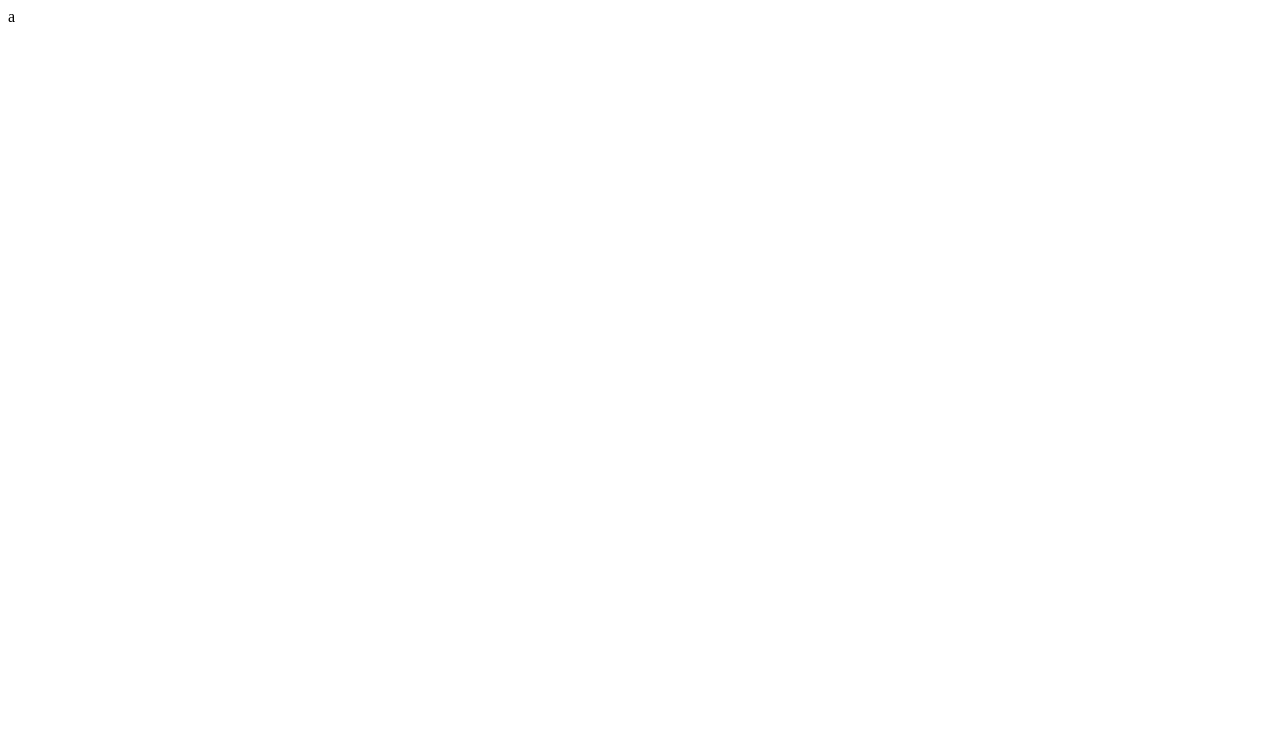
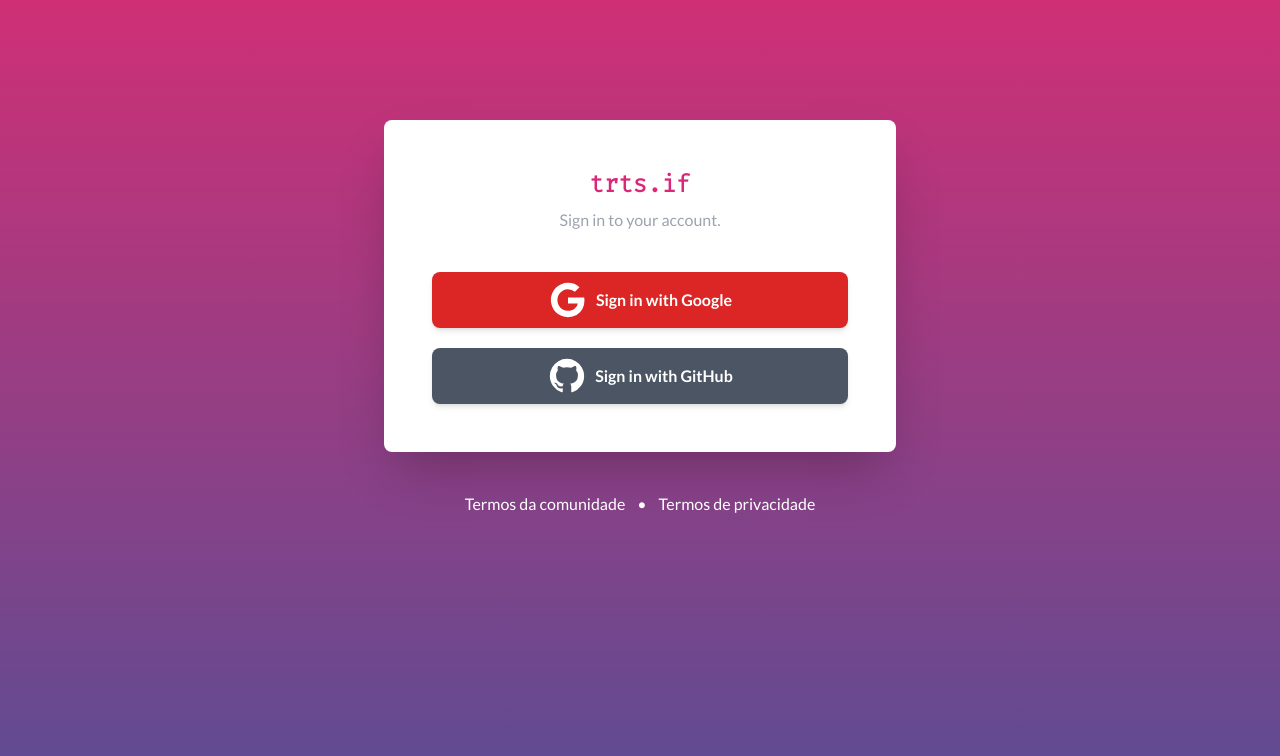
Before and after one commit to tcc-info-araquari/tetris, a plain HTML site: page login_register/index.html in a window 1280 px wide. Drawn offline with nearby package versions, Linux system fonts and the light colour scheme.

Commit message:
Login & Register

```diff
--- a/login_register/index.html
+++ b/login_register/index.html
@@ -1,3 +1,69 @@
-<test>
-    a
-</test>
+<!DOCTYPE html>
+<html lang="pt-br">
+
+<head>
+    <meta charset="UTF-8">
+    <meta http-equiv="X-UA-Compatible" content="IE=edge">
+    <meta name="viewport" content="width=device-width, initial-scale=1.0">
+    <!--ICON-->
+    <link rel="shortcut icon" href="src/logo.png" type="image/x-icon">
+    <!--Import our css-->
+
+    <script src="https://cdn.tailwindcss.com"></script>
+    <link rel="stylesheet" href="style.css"></link>
+    <link href="https://fonts.googleapis.com/css2?family=Lato:wght@400;700&display=swap" rel="stylesheet">
+    <link href="https://fonts.googleapis.com/css2?family=Fira+Code:wght@300&display=swap" rel="stylesheet">
+    <!--Import our css-->
+    <title>Tetris - J, D, G</title>
+</head>
+
+<body class="body-bg min-h-screen pt-12 md:pt-20 pb-6 px-2 md:px-0" style="font-family:'Lato',sans-serif;">
+
+
+    <main class="bg-white max-w-lg mx-auto p-8 md:p-12 my-10 rounded-lg shadow-2xl">
+        <section>
+            <h3 class="font-bold text-2xl text-pink-600 text-center" style="font-family: 'Fira code', fira code;"}>trts.if</h3>
+            <p class="text-gray-400 pt-2 text-center">Sign in to your account.</p>
+        </section>
+
+        <section class="mt-10">
+
+            <div class="mt-10">
+            <button type="button"
+                class="py-2 px-4 flex justify-center items-center  bg-red-600 hover:bg-red-700 focus:ring-red-500 focus:ring-offset-red-200 text-white w-full transition ease-in duration-200 text-center text-base font-semibold shadow-md focus:outline-none focus:ring-2 focus:ring-offset-2  rounded-lg ">
+                <svg width="40" height="40" fill="currentColor" class="mr-2" viewBox="0 0 1792 1792"
+                    xmlns="http://www.w3.org/2000/svg">
+                    <path
+                        d="M896 786h725q12 67 12 128 0 217-91 387.5t-259.5 266.5-386.5 96q-157 0-299-60.5t-245-163.5-163.5-245-60.5-299 60.5-299 163.5-245 245-163.5 299-60.5q300 0 515 201l-209 201q-123-119-306-119-129 0-238.5 65t-173.5 176.5-64 243.5 64 243.5 173.5 176.5 238.5 65q87 0 160-24t120-60 82-82 51.5-87 22.5-78h-436v-264z">
+                    </path>
+                </svg>
+                Sign in with Google
+            </button>
+            </div>
+
+            <div class="mt-5">
+            <button type="button"
+                class="py-2 px-4 flex justify-center items-center  bg-gray-600 hover:bg-gray-700 focus:ring-gray-500 focus:ring-offset-gray-200 text-white w-full transition ease-in duration-200 text-center text-base font-semibold shadow-md focus:outline-none focus:ring-2 focus:ring-offset-2  rounded-lg ">
+                <svg xmlns="http://www.w3.org/2000/svg" width="40" height="40" fill="currentColor" class="mr-2"
+                    viewBox="0 0 1792 1792">
+                    <path
+                        d="M896 128q209 0 385.5 103t279.5 279.5 103 385.5q0 251-146.5 451.5t-378.5 277.5q-27 5-40-7t-13-30q0-3 .5-76.5t.5-134.5q0-97-52-142 57-6 102.5-18t94-39 81-66.5 53-105 20.5-150.5q0-119-79-206 37-91-8-204-28-9-81 11t-92 44l-38 24q-93-26-192-26t-192 26q-16-11-42.5-27t-83.5-38.5-85-13.5q-45 113-8 204-79 87-79 206 0 85 20.5 150t52.5 105 80.5 67 94 39 102.5 18q-39 36-49 103-21 10-45 15t-57 5-65.5-21.5-55.5-62.5q-19-32-48.5-52t-49.5-24l-20-3q-21 0-29 4.5t-5 11.5 9 14 13 12l7 5q22 10 43.5 38t31.5 51l10 23q13 38 44 61.5t67 30 69.5 7 55.5-3.5l23-4q0 38 .5 88.5t.5 54.5q0 18-13 30t-40 7q-232-77-378.5-277.5t-146.5-451.5q0-209 103-385.5t279.5-279.5 385.5-103zm-477 1103q3-7-7-12-10-3-13 2-3 7 7 12 9 6 13-2zm31 34q7-5-2-16-10-9-16-3-7 5 2 16 10 10 16 3zm30 45q9-7 0-19-8-13-17-6-9 5 0 18t17 7zm42 42q8-8-4-19-12-12-20-3-9 8 4 19 12 12 20 3zm57 25q3-11-13-16-15-4-19 7t13 15q15 6 19-6zm63 5q0-13-17-11-16 0-16 11 0 13 17 11 16 0 16-11zm58-10q-2-11-18-9-16 3-14 15t18 8 14-14z">
+                    </path>
+                </svg>
+                Sign in with GitHub
+            </button>
+            </div>
+
+        </section>
+    </main>
+
+
+
+    <footer class="max-w-lg mx-auto flex justify-center text-white">
+        <a href="#" class="hover:underline">Termos da comunidade</a>
+        <span class="mx-3">•</span>
+        <a href="#" class="hover:underline">Termos de privacidade</a>
+    </footer>
+</body>
+
+</html>
--- /dev/null
+++ b/login_register/style.css
@@ -0,0 +1,6 @@
+.body-bg {
+
+    background: rgb(199,12,94);
+    background: linear-gradient(180deg, rgba(199,12,94,0.8561625333727241) 0%, rgba(51,33,121,0.8029412448573179) 100%);
+
+}
```
